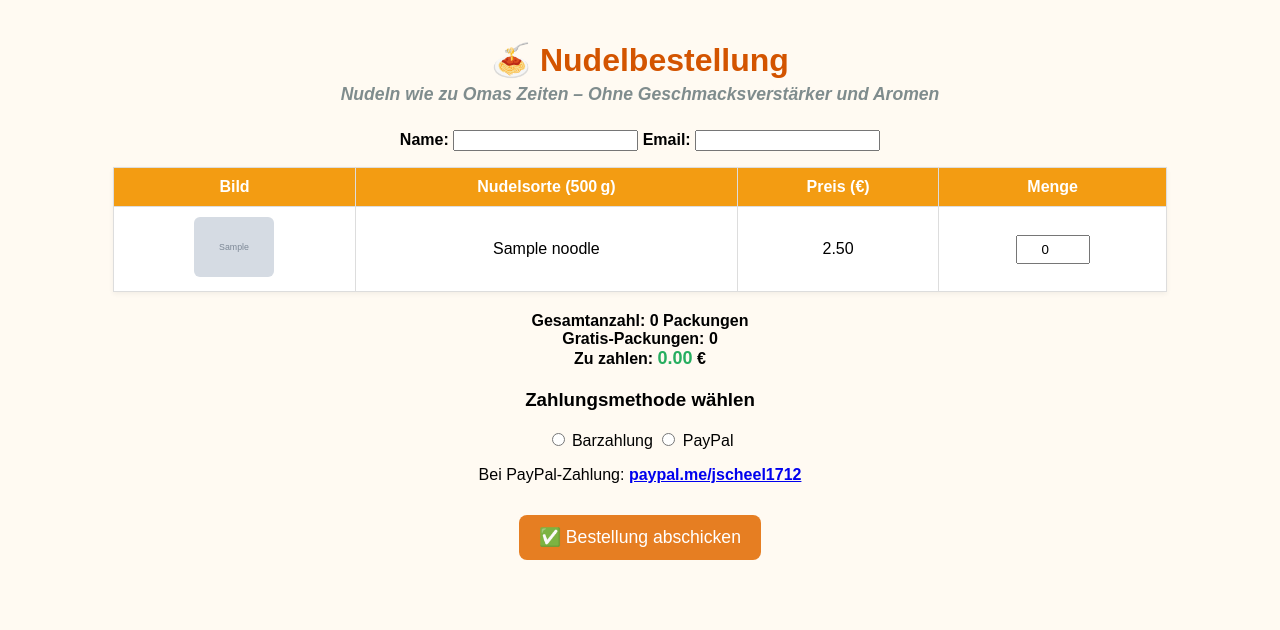
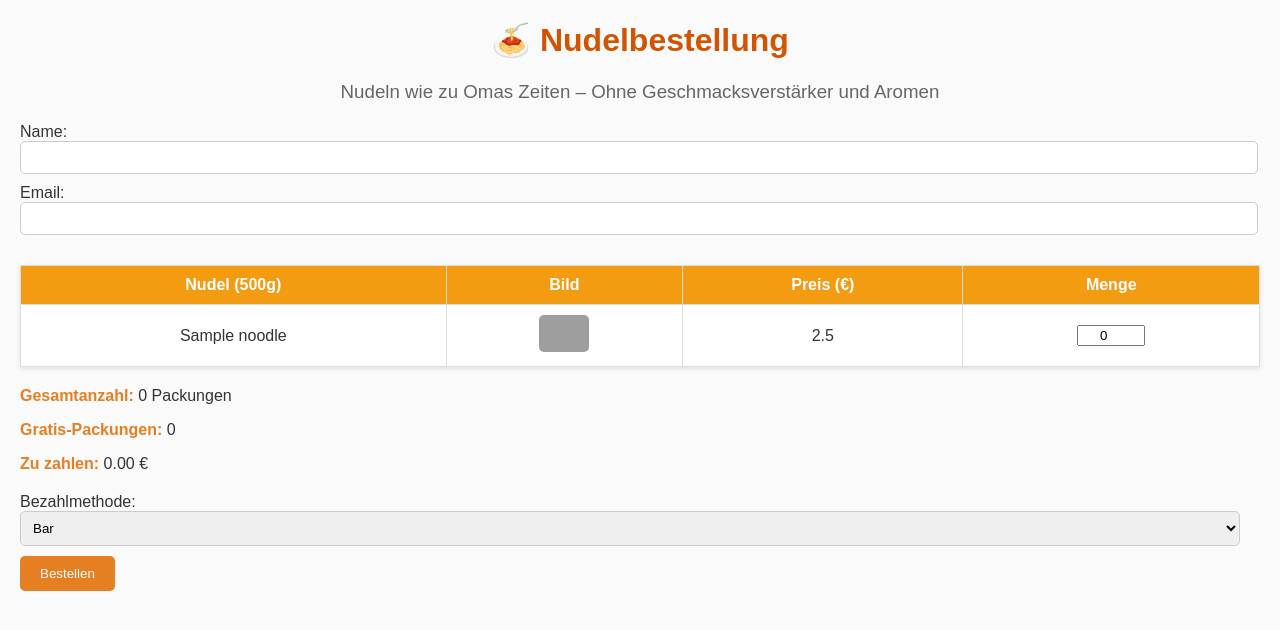
Before and after one commit to nudeln-opa/nudelbestellung, a Flask app: template templates/index.html in a window 1280 px wide. Shown: the top 630 px of the page. Run offline with Flask 3, Linux system fonts and the light colour scheme; the template is opened without the code that fills it: most values are stand-ins (such as "Sample title", 1, 10 or a date in 2020); grey boxes marked "Sample" are stand-in pictures; grey boxes are pictures that could not be loaded.

Commit message:
Update index.html

```diff
--- a/templates/index.html
+++ b/templates/index.html
@@ -2,145 +2,137 @@
 <html lang="de">
 <head>
     <meta charset="UTF-8">
-    <title>🍝 Nudelbestellung</title>
+    <title>Nudelbestellung</title>
     <style>
         body {
             font-family: Arial, sans-serif;
-            background: #fffaf2;
-            text-align: center;
-            margin: 0;
-            padding: 20px;
+            margin: 20px;
+            background: #fafafa;
+            color: #333;
         }
         h1 {
             color: #d35400;
-            margin-bottom: 5px;
+            text-align: center;
         }
-        h2.slogan {
-            color: #7f8c8d;
-            font-style: italic;
-            font-size: 1.1em;
-            margin-top: 0;
-            margin-bottom: 25px;
+        h3 {
+            text-align: center;
+            color: #666;
+            font-weight: normal;
         }
         table {
-            margin: 0 auto 20px;
+            width: 100%;
             border-collapse: collapse;
-            width: 85%;
-            background: #fff;
-            box-shadow: 0 2px 5px rgba(0,0,0,0.05);
+            margin-top: 20px;
+            background: white;
+            box-shadow: 0 2px 5px rgba(0,0,0,0.1);
         }
         th, td {
             border: 1px solid #ddd;
             padding: 10px;
+            text-align: center;
         }
         th {
             background: #f39c12;
             color: white;
         }
         img {
-            max-height: 60px;
-            border-radius: 6px;
+            width: 50px;
+            height: auto;
+            border-radius: 5px;
+        }
+        .summary {
+            margin-top: 20px;
+            font-size: 16px;
+        }
+        .summary b {
+            color: #e67e22;
+        }
+        .form-section {
+            margin-top: 20px;
+        }
+        input[type="text"], input[type="email"], select {
+            padding: 8px;
+            width: calc(100% - 20px);
+            margin-bottom: 10px;
+            border: 1px solid #ccc;
+            border-radius: 5px;
         }
         input[type="number"] {
             width: 60px;
-            padding: 5px;
             text-align: center;
         }
-        .summary {
-            font-weight: bold;
-            margin-top: 20px;
-        }
-        .price-highlight {
-            color: #27ae60;
-            font-size: 18px;
-        }
-        .order-btn {
+        button {
             background: #e67e22;
             color: white;
-            padding: 12px 20px;
-            font-size: 1.1em;
+            padding: 10px 20px;
             border: none;
-            border-radius: 8px;
+            border-radius: 5px;
             cursor: pointer;
-            margin-top: 15px;
         }
-        .order-btn:hover {
+        button:hover {
             background: #d35400;
         }
-        .payment-section {
-            margin-top: 20px;
-        }
     </style>
-    <script>
-        function updateSummary() {
-            let pricePerPack = parseFloat("{{ price_per_pack if price_per_pack else 2.5 }}");
-            let totalQty = 0;
-            document.querySelectorAll(".qty-input").forEach(input => {
-                let value = parseInt(input.value) || 0;
-                totalQty += value;
-            });
-            let freePacks = Math.floor(totalQty / 10);
-            let totalPrice = totalQty * pricePerPack - freePacks * pricePerPack;
-
-            document.getElementById("totalQty").innerText = totalQty;
-            document.getElementById("freePacks").innerText = freePacks;
-            document.getElementById("totalPrice").innerText = totalPrice.toFixed(2);
-        }
-    </script>
 </head>
 <body>
+    <h1>🍝 Nudelbestellung</h1>
+    <h3>Nudeln wie zu Omas Zeiten – Ohne Geschmacksverstärker und Aromen</h3>
 
-<h1>🍝 Nudelbestellung</h1>
-<h2 class="slogan">Nudeln wie zu Omas Zeiten – Ohne Geschmacksverstärker und Aromen</h2>
-
-<form method="POST" action="/submit">
-    <p>
-        <label><strong>Name:</strong></label>
+    <form id="orderForm" method="POST" action="/submit">
+        <div class="form-section">
+            <label>Name:</label>
             <input type="text" name="name" required>
-        <label><strong>Email:</strong></label>
+            <label>Email:</label>
             <input type="email" name="email" required>
-    </p>
+        </div>
 
         <table>
             <tr>
+                <th>Nudel (500g)</th>
                 <th>Bild</th>
-            <th>Nudelsorte (500 g)</th>
                 <th>Preis (€)</th>
                 <th>Menge</th>
             </tr>
             {% for noodle in noodles %}
             <tr>
-            <td>
-                <img src="{{ url_for('static', filename='images/' + noodle.image) }}" alt="{{ noodle.name }}">
-            </td>
-            <td>{{ noodle.name }}</td>
-            <td>2.50</td>
-            <td>
-                <input type="number" name="qty_{{ loop.index }}" value="0" min="0" class="qty-input" onchange="updateSummary()">
-            </td>
+                <td>{{ noodle }}</td>
+                <td><img src="{{ url_for('static', filename='images/' + noodle.replace(' ', '_') + '.JPG') }}" alt="{{ noodle }}"></td>
+                <td>2.5</td>
+                <td><input type="number" name="qty_{{ loop.index }}" value="0" min="0" onchange="updateSummary()"></td>
             </tr>
             {% endfor %}
         </table>
 
         <div class="summary">
-        Gesamtanzahl: <span id="totalQty">0</span> Packungen<br>
-        Gratis-Packungen: <span id="freePacks">0</span><br>
-        Zu zahlen: <span id="totalPrice" class="price-highlight">0.00</span> €
+            <p><b>Gesamtanzahl:</b> <span id="totalQty">0</span> Packungen</p>
+            <p><b>Gratis-Packungen:</b> <span id="freePacks">0</span></p>
+            <p><b>Zu zahlen:</b> <span id="totalPrice">0.00</span> €</p>
         </div>
 
-    <div class="payment-section">
-        <h3>Zahlungsmethode wählen</h3>
-        <label>
-            <input type="radio" name="payment" value="Bar" required> Barzahlung
-        </label>
-        <label>
-            <input type="radio" name="payment" value="PayPal" required> PayPal
-        </label>
-        <p>Bei PayPal-Zahlung: <strong><a href="https://paypal.me/jscheel1712" target="_blank">paypal.me/jscheel1712</a></strong></p>
+        <div class="form-section">
+            <label>Bezahlmethode:</label>
+            <select name="payment_method">
+                <option value="Bar">Bar</option>
+                <option value="PayPal">PayPal</option>
+            </select>
         </div>
 
-    <button class="order-btn" type="submit">✅ Bestellung abschicken</button>
+        <button type="submit">Bestellen</button>
     </form>
 
+    <script>
+        const pricePerPack = 2.5;
+        function updateSummary() {
+            let totalQty = 0;
+            document.querySelectorAll('input[type="number"]').forEach(input => {
+                totalQty += parseInt(input.value || 0);
+            });
+            let freePacks = Math.floor(totalQty / 10);
+            let totalPrice = totalQty * pricePerPack - freePacks * pricePerPack;
+            document.getElementById('totalQty').textContent = totalQty;
+            document.getElementById('freePacks').textContent = freePacks;
+            document.getElementById('totalPrice').textContent = totalPrice.toFixed(2);
+        }
+    </script>
 </body>
 </html>
```
Lines whose indentation alone changed are shown as unchanged.
